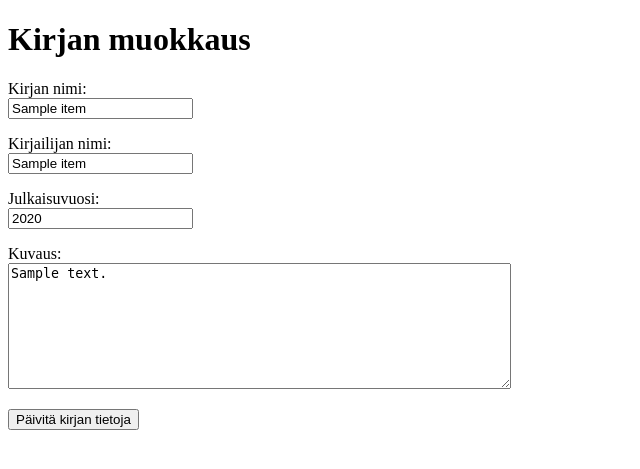
After one commit to rantanenmartta/books, a Flask app: template templates/edit_item.html in a window 1280 px wide. The commit adds this page. Shown: the top 469 px of the page, without its empty margins (0-640 px from the left). Run offline with Flask 3, Linux system fonts and the light colour scheme; the template is opened without the code that fills it: most values are stand-ins (such as "Sample title", 1, 10 or a date in 2020).

Commit message:
Add edit book feature

```diff
--- a/app.py
+++ b/app.py
@@ -34,6 +34,25 @@ def create_item():
     items.add_item(book_name, writer_name, pub_year, description, user_id)
 
     return redirect("/")
+
+@app.route("/edit_item/<int:item_id>")
+def edit_item(item_id):
+    item = items.get_item(item_id)
+    books = items.get_items()
+    return render_template("edit_item.html", item=item, books=books)
+
+@app.route("/update_item", methods=["POST"])
+def update_item():
+    item_id = request.form["item_id"]
+    book_name = request.form["book_name"]
+    writer_name = request.form["writer_name"]
+    pub_year = request.form["pub_year"]
+    description = request.form.get("description", "")
+
+    items.update_item(item_id, book_name, writer_name, pub_year, description)
+
+    return redirect("/item/" + str(item_id))
+
 
 @app.route("/register")
 def register():
--- /dev/null
+++ b/templates/edit_item.html
@@ -0,0 +1,30 @@
+<!DOCTYPE html>
+<html>
+
+<head>
+   <title>Kirjan muokkaus</title>
+</head>
+
+<body>
+   <h1>Kirjan muokkaus</h1>
+   <form action="/update_item" method="post">
+     <p>
+       Kirjan nimi: <br />
+       <input type="text" name="book_name" value="{{ item.book_name }}" />
+     </p>
+     <p>
+       Kirjailijan nimi: <br />
+       <input type="text" name="writer_name" value="{{ item.writer_name }}" />
+     </p>
+     <p>
+       Julkaisuvuosi: <br />
+       <input type="text" name="pub_year" value="{{ item.pub_year }}" />
+     </p>
+     <p>
+       Kuvaus: <br />
+       <textarea name="description" rows="8" cols="60" >{{ item.description }}</textarea>
+     </p>
+     <input type="hidden" name="item_id" value="{{ item.id }}" />
+     <input type="submit" value="Päivitä kirjan tietoja" />
+   </form>
+</body>
--- a/templates/show_item.html
+++ b/templates/show_item.html
@@ -7,6 +7,11 @@
 
 <body>
   <h1>{{ item.book_name }}</h1>
+   {% if session.user_id == item.user_id %}
+   <p>
+     <a href="/edit_item/{{ item.id }}">Muokkaa</a>
+   </p>
+   {% endif %}
    <p>
      Kirjailija: {{  item.writer_name }}
    </p>
```
Also changed, not shown: items.py (+11 -1 lines).
